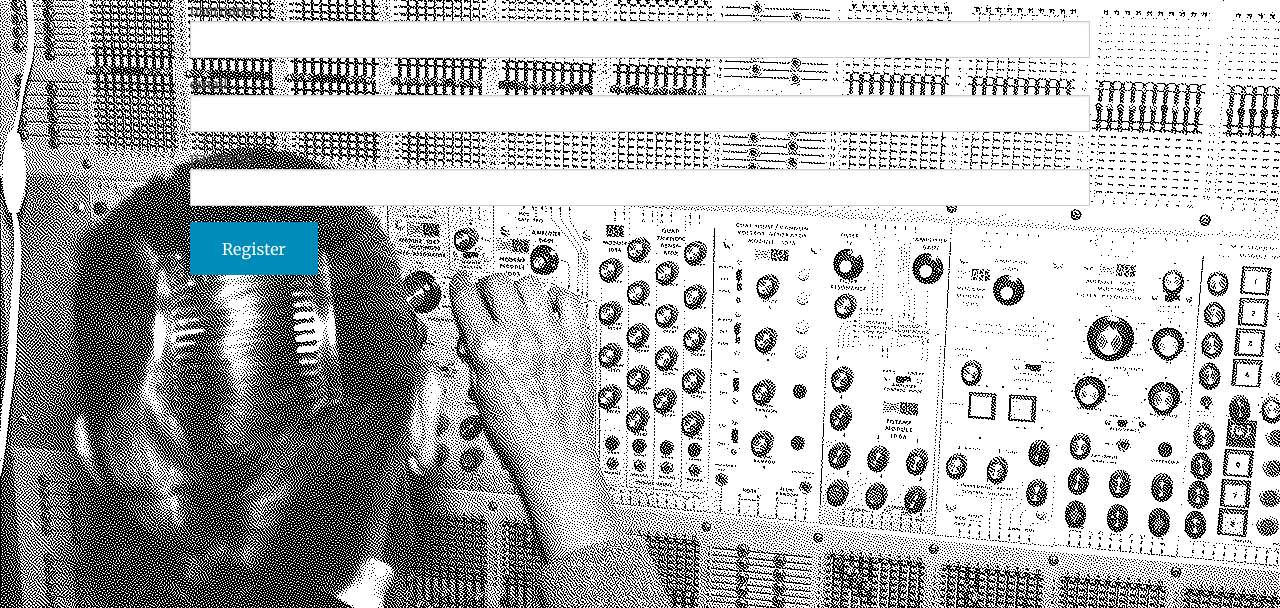
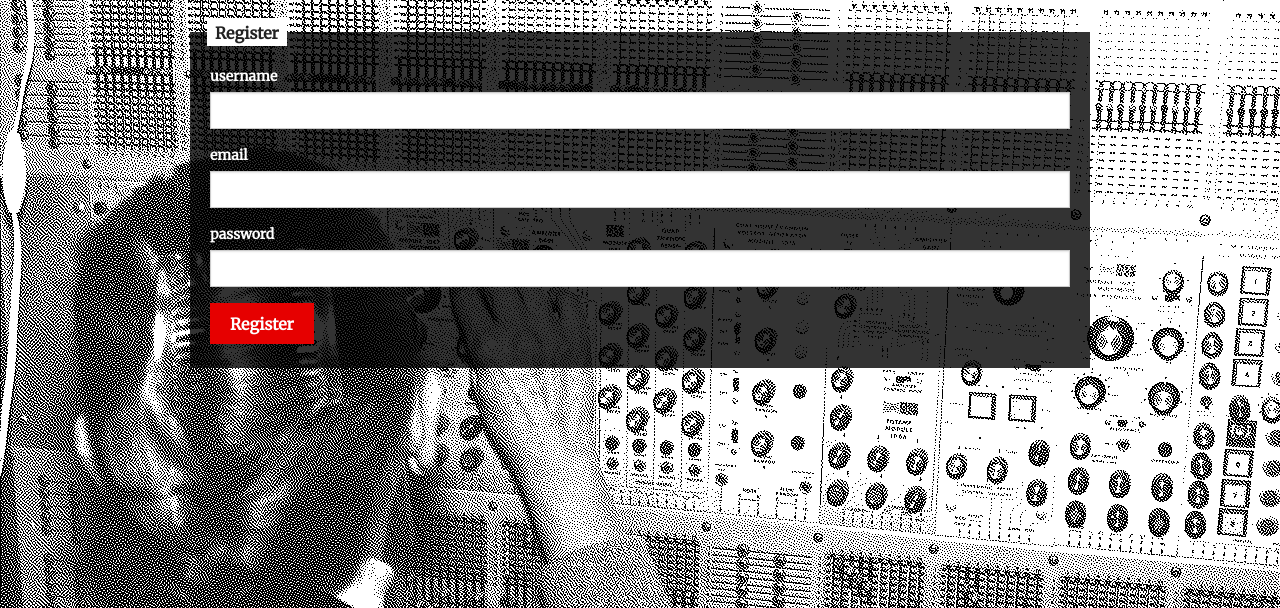
Before and after one commit to hecanjog/dronelife.org, a Flask app: page /register in a window 1280 px wide. Shown: the part 36-644 px from the top of the page. Run offline with Flask 2, Linux system fonts and the light colour scheme; parts of the project's set-up code (start-up, migrations or seed data) failed here and were passed over.

Commit message:
style cleanup

```diff
--- a/dronelife/models.py
+++ b/dronelife/models.py
@@ -163,4 +163,4 @@ class User(db.Model):
         return unicode(self.id)
 
     def check_hash(self, password):
-        return bcrypt.check_password_hash(self.password, password + self.salt)
+        return bcrypt.check_password_hash(str(self.password), password + self.salt)
--- a/dronelife/static/scss/_settings.scss
+++ b/dronelife/static/scss/_settings.scss
@@ -36,11 +36,11 @@
 // $total-columns: 12;
 
 // We use these to control various global styles
-// $body-bg: #fff;
-// $body-font-color: #222;
- $body-font-family: "Merriweather", "Helvetica Neue", "Helvetica", Helvetica, Arial, sans-serif;
-// $body-font-weight: normal;
-// $body-font-style: normal;
+$body-bg: #fff;
+$body-font-color: #222;
+$body-font-family: "Merriweather", "Helvetica Neue", "Helvetica", Helvetica, Arial, sans-serif;
+$body-font-weight: normal;
+$body-font-style: normal;
 
 // We use this to control font-smoothing
 // $font-smoothing: antialiased;
@@ -51,12 +51,12 @@
 // $default-float: left;
 
 // We use these as default colors throughout
-// $primary-color: #008CBA;
-// $secondary-color: #e7e7e7;
-// $alert-color: #f04124;
-// $success-color: #43AC6A;
-// $warning-color: #f08a24;
-// $info-color: #a0d3e8;
+$primary-color: darken(#F00, 5%);
+$secondary-color: #e7e7e7;
+$alert-color: #f04124;
+$success-color: #43AC6A;
+$warning-color: #f08a24;
+$info-color: #a0d3e8;
 
 // We use these to make sure border radius matches unless we want it different.
 // $global-radius: 3px;
@@ -312,24 +312,24 @@
 // $include-html-button-classes: $include-html-classes;
 
 // We use these to build padding for buttons.
-// $button-tny: rem-calc(10);
-// $button-sml: rem-calc(14);
-// $button-med: rem-calc(16);
-// $button-lrg: rem-calc(18);
+$button-tny: rem-calc(4);
+$button-sml: rem-calc(6);
+$button-med: rem-calc(10);
+$button-lrg: rem-calc(12);
 
 // We use this to control the display property.
 // $button-display: inline-block;
-// $button-margin-bottom: rem-calc(20);
+$button-margin-bottom: rem-calc(4);
 
 // We use these to control button text styles.
-// $button-font-family: $body-font-family;
-// $button-font-color: #fff;
+$button-font-family: $body-font-family;
+$button-font-color: #fff;
 // $button-font-color-alt: #333;
 // $button-font-tny: rem-calc(11);
 // $button-font-sml: rem-calc(13);
 // $button-font-med: rem-calc(16);
 // $button-font-lrg: rem-calc(20);
-// $button-font-weight: normal;
+$button-font-weight: bold;
 // $button-font-align: center;
 
 // We use these to control various hover effects.
--- a/dronelife/static/scss/app.scss
+++ b/dronelife/static/scss/app.scss
@@ -10,37 +10,50 @@
    "foundation/components/visibility",
    "emoji/emoji";
 
-$main-base: darken(#F00, 5%);
 $main-width: 900px;
+$main-base: $primary-color;
 
 body {
     padding: 0;
-    background-color: #fff;
     background-size: cover;
     background-attachment: fixed;
 }
 
-h1, h2 {
+h1, h2, h3, h4, h5 {
     color: #fff;
     font-weight: bold;
     margin-top: 10px;
+    text-shadow: #000 1px 1px 0;
 }
 
 h4, h5 {
-    color: #fff;
     margin: 5px 0;
     margin-top: 40px;
     padding: 10px;
-    font-weight: bold;
 }
 
 a {
 
 }
 
+fieldset {
+    background-color: rgba(0,0,0,0.8);
+    border: none;
+
+    legend {
+        padding: 7px 8px 5px 8px;
+    }
+
+    label {
+        color: #fff;
+        font-weight: bold;
+        margin-bottom: 5px;
+    }
+}
+
 header {
     $nav-base: $main-base;
-    width: $main-width;
+    max-width: $main-width;
     margin: 0 auto;
 
     a {
@@ -55,7 +68,7 @@ header {
 }
 
 .main-wrapper {
-    width: $main-width;
+    max-width: $main-width;
     margin: 0 auto;
 }
 
@@ -123,6 +136,10 @@ header {
 
         p {
             color: #fff;
+            text-shadow: #000 0 1px 0;
+            background-color: rgba(0,0,0,0.85);
+            line-height: 1.1;
+            padding: 5px;
         }
     }
 }
--- a/dronelife/static/stylesheets/app.css
+++ b/dronelife/static/stylesheets/app.css
@@ -137,33 +137,33 @@ button, .button {
   border-width: 0px;
   cursor: pointer;
   font-family: "Merriweather", "Helvetica Neue", "Helvetica", Helvetica, Arial, sans-serif;
-  font-weight: normal;
+  font-weight: bold;
   line-height: normal;
-  margin: 0 0 1.25rem;
+  margin: 0 0 0.25rem;
   position: relative;
   text-decoration: none;
   text-align: center;
   display: inline-block;
-  padding-top: 1rem;
-  padding-right: 2rem;
-  padding-bottom: 1.0625rem;
-  padding-left: 2rem;
+  padding-top: 0.625rem;
+  padding-right: 1.25rem;
+  padding-bottom: 0.6875rem;
+  padding-left: 1.25rem;
   font-size: 1rem;
   /*     @else                            { font-size: $padding - rem-calc(2); } */
-  background-color: #008cba;
-  border-color: #007095;
+  background-color: #e60000;
+  border-color: #b80000;
   color: white;
   -webkit-transition: background-color 300ms ease-out;
   -moz-transition: background-color 300ms ease-out;
   transition: background-color 300ms ease-out;
-  padding-top: 1.0625rem;
-  padding-bottom: 1rem;
+  padding-top: 0.6875rem;
+  padding-bottom: 0.625rem;
   -webkit-appearance: none;
   border: none;
-  font-weight: normal !important;
+  font-weight: bold !important;
 }
 button:hover, button:focus, .button:hover, .button:focus {
-  background-color: #007095;
+  background-color: #b80000;
 }
 button:hover, button:focus, .button:hover, .button:focus {
   color: white;
@@ -3228,27 +3228,38 @@ th.hide-for-touch {
 
 body {
   padding: 0;
-  background-color: #fff;
   background-size: cover;
   background-attachment: fixed;
 }
 
-h1, h2 {
+h1, h2, h3, h4, h5 {
   color: #fff;
   font-weight: bold;
   margin-top: 10px;
+  text-shadow: #000 1px 1px 0;
 }
 
 h4, h5 {
-  color: #fff;
   margin: 5px 0;
   margin-top: 40px;
   padding: 10px;
+}
+
+fieldset {
+  background-color: rgba(0, 0, 0, 0.8);
+  border: none;
+}
+fieldset legend {
+  padding: 7px 8px 5px 8px;
+}
+fieldset label {
+  color: #fff;
   font-weight: bold;
+  margin-bottom: 5px;
 }
 
 header {
-  width: 900px;
+  max-width: 900px;
   margin: 0 auto;
 }
 header a {
@@ -3262,7 +3273,7 @@ header a {
 }
 
 .main-wrapper {
-  width: 900px;
+  max-width: 900px;
   margin: 0 auto;
 }
 
--- a/dronelife/templates/index.html
+++ b/dronelife/templates/index.html
@@ -18,7 +18,7 @@
 
 {% for topic in topics %}
     {% if topic.threads.count() > 0 %}
-        <h5>{{ topic.content }}</h5>
+        <h2>{{ topic.content }}</h2>
         <ul class="recent-threads">
             {% for thread in topic.threads %}
                 <li class="recent-thread"><a href="{{ thread.getUrl() }}">{{ thread.title }}</a></li>
--- a/dronelife/templates/login.html
+++ b/dronelife/templates/login.html
@@ -1,9 +1,12 @@
 {% extends "layout.html" %}
 {% block body %}
 <form method="post" action="/login">
+    <fieldset>
+    <legend>Login</legend>
     {{ form.csrf_token }}
     {{ form.username.label }} {{ form.username(size=(80)) }}
     {{ form.password.label }} {{ form.password(size=(80)) }}
     <button type="submit">Login</button>
+    </fieldset>
 </form>
 {% endblock %}
--- a/dronelife/templates/register.html
+++ b/dronelife/templates/register.html
@@ -1,10 +1,13 @@
 {% extends "layout.html" %}
 {% block body %}
 <form method="post" action="/register">
+    <fieldset>
+        <legend>Register</legend>
     {{ form.csrf_token }}
     {{ form.username.label }} {{ form.username() }}
     {{ form.email.label }} {{ form.email() }}
     {{ form.password.label }} {{ form.password() }}
     <button type="submit">Register</button>
+    </fieldset>
 </form>
 {% endblock %}
```
Also changed, not shown: other parts of dronelife/static/stylesheets/app.css (+22 -18 lines).
